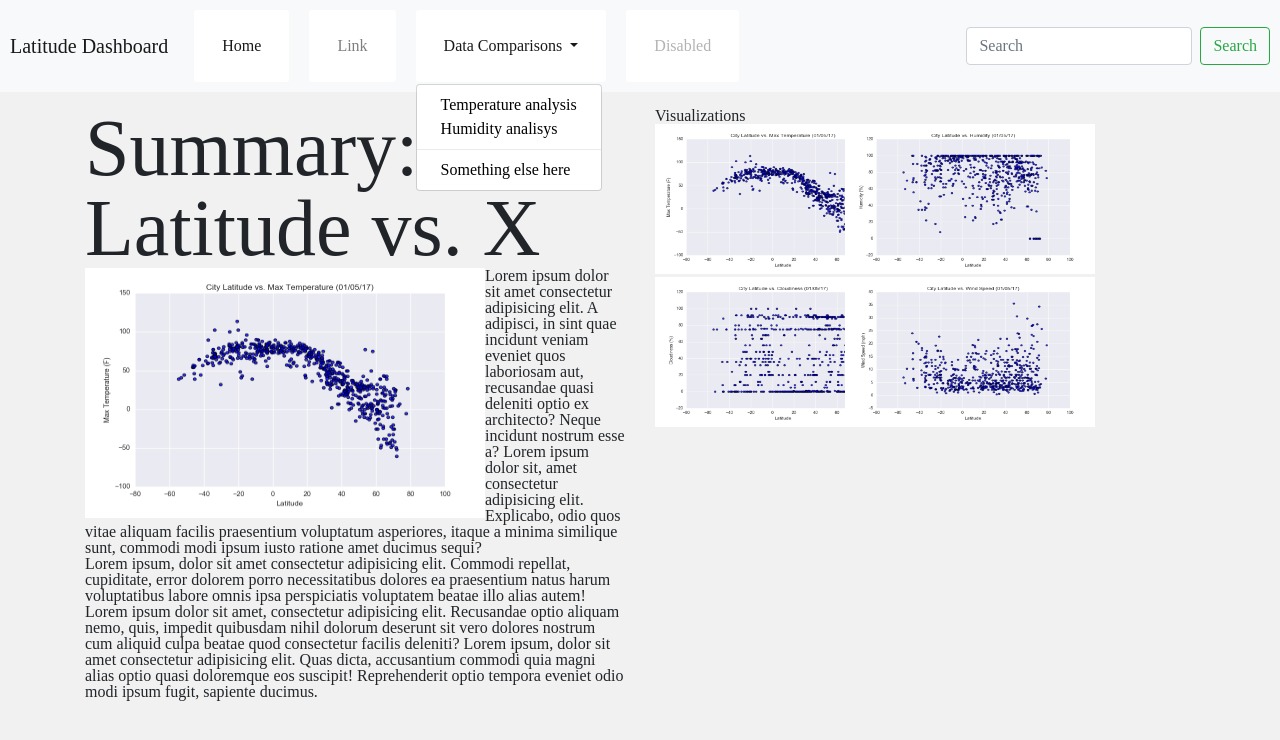
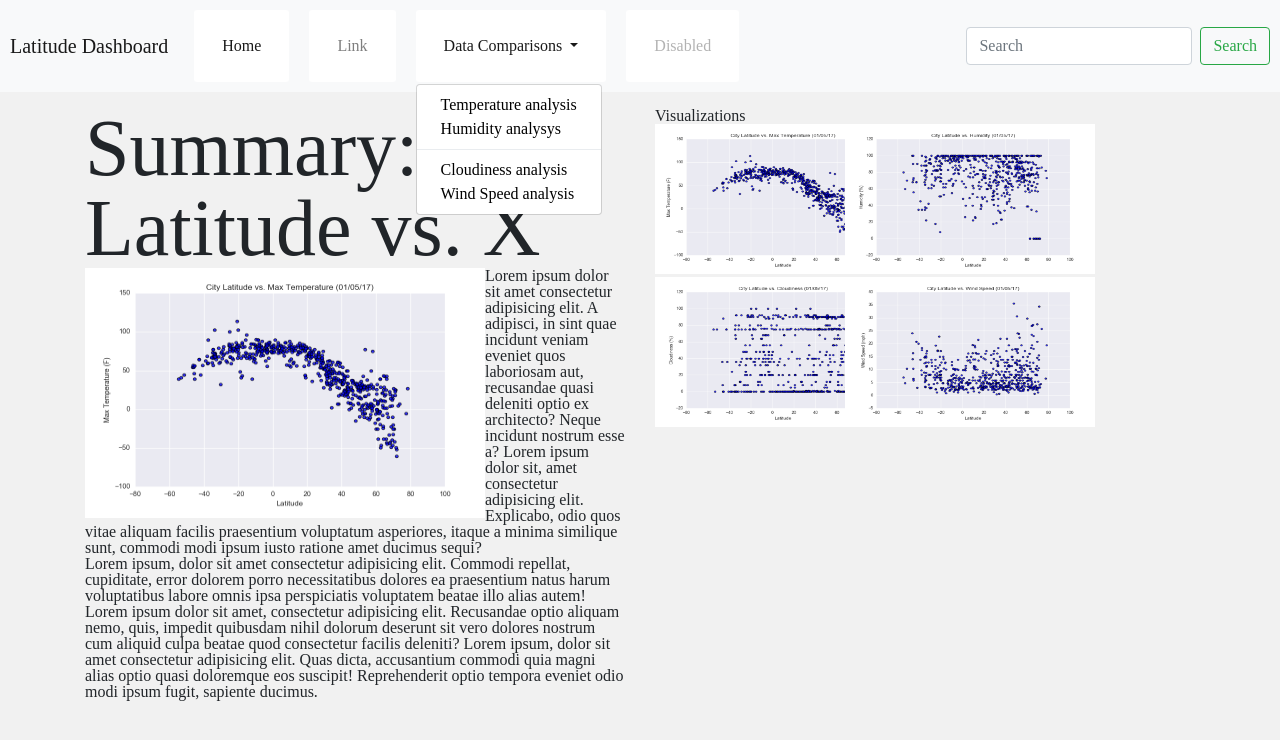
Before and after one commit to sir-omoreno/Web-Design-Challenge, a plain HTML site: page WebVisualizations/index.html in a window 1280 px wide. Both pictures are taken after a click on the item "Data Comparisons". Drawn offline with nearby package versions, Linux system fonts and the light colour scheme.

Commit message:
building drop down menu

```diff
--- a/WebVisualizations/index.html
+++ b/WebVisualizations/index.html
@@ -44,9 +44,10 @@
           </a>
           <div class="dropdown-menu" aria-labelledby="navbarDropdown">
             <a class="dropdown-item" href="#">Temperature analysis</a>
-            <a class="dropdown-item" href="#">Humidity analisys</a>
+            <a class="dropdown-item" href="#">Humidity analysys</a>
             <div class="dropdown-divider"></div>
-            <a class="dropdown-item" href="#">Something else here</a>
+            <a class="dropdown-item" href="#">Cloudiness analysis</a>
+            <a class="dropdown-item" href="#">Wind Speed analysis</a>
           </div>
         </li>
         <li class="nav-item">
```
